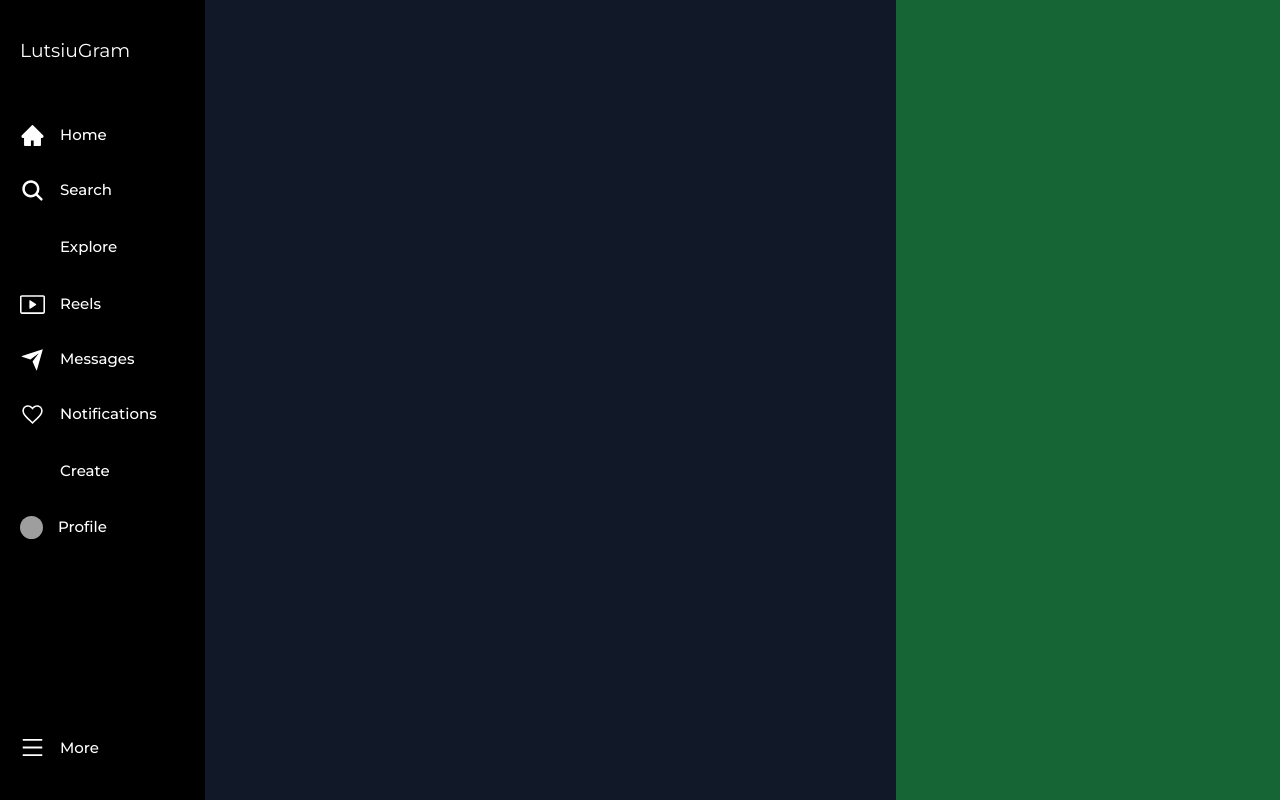
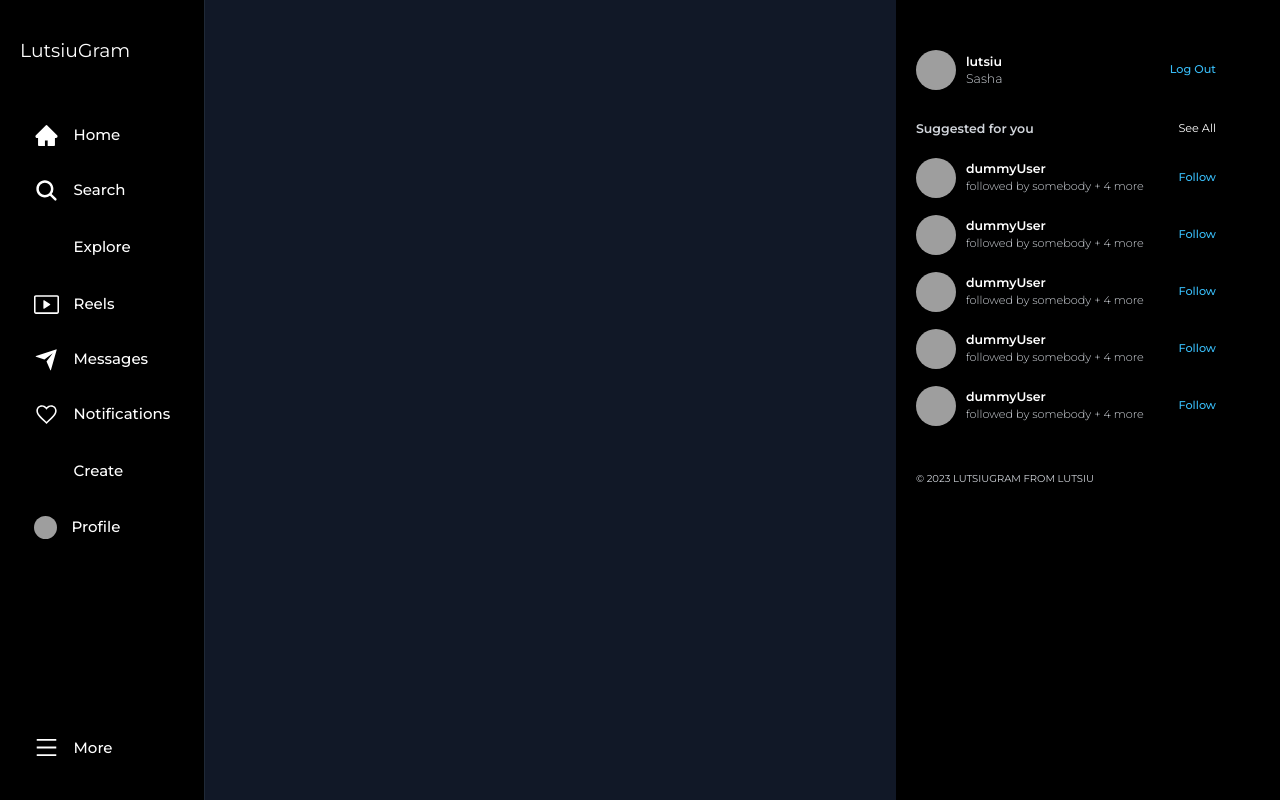
Before and after one commit to lutsiu/insta, a React (Vite) app in the folder frontend/: page /home in a window 1280 px wide. Built offline with nearby package versions, Linux system fonts and the light colour scheme; grey boxes are pictures that could not be loaded; some icons are missing.

Commit message:
rigth part was added

```diff
--- a/frontend/src/components/HomePage/LeftSide/NavigationItem/index.tsx
+++ b/frontend/src/components/HomePage/LeftSide/NavigationItem/index.tsx
@@ -1,7 +1,9 @@
+import useGetScreenWidth from "../../../../hooks/useGetScreenWidth";
 import { INavigationItem } from "../data";
 import styles from './styles.module.scss'
 export default function NavigationItem(props: INavigationItem) {
   const { icon, handleOnClick, content } = props;
+  const width = useGetScreenWidth();
   return (
     <li
       onClick={handleOnClick}
@@ -13,7 +15,7 @@ export default function NavigationItem(props: INavigationItem) {
         </div>
       )}
       {content !== "Profile" && <div>{icon}</div>}
-      <p className="text-2xl font-medium">{content}</p>
+      {width >= 1200 && <p className="text-2xl font-medium">{content}</p>}
     </li>
   );
 }
--- a/frontend/src/components/HomePage/LeftSide/index.tsx
+++ b/frontend/src/components/HomePage/LeftSide/index.tsx
@@ -1,10 +1,14 @@
+import useGetScreenWidth from "../../../hooks/useGetScreenWidth";
 import NavigationItem from "./NavigationItem";
 import { navigationItems } from "./data/index";
+import { IoLogoInstagram } from "react-icons/io5";
 export default function LeftSide() {
+  const width = useGetScreenWidth();
   return (
-    <div className=" w-[16%] h-screen px-[1rem] pt-[4rem] flex flex-col">
-      <h1 className="text-3xl pl-[1rem]">LutsiuGram</h1>
-      <ul className="mt-[5rem] flex flex-col gap-[1rem] flex-1 ">
+    <div className="lg:w-[6%] xl:w-[16%] h-screen px-[1rem] pt-[4rem] flex flex-col border-r-[1px] border-gray-800">
+      {width >= 1200 && <h1 className="text-3xl pl-[1rem] ">LutsiuGram</h1>}
+      {width <1200 && <div className="w-fit mx-auto"><IoLogoInstagram className="w-[2.5rem] h-[2.5rem]"/></div>}
+      <ul className="w-fit lg:mx-auto 2xl:mx-0  mt-[5rem] flex flex-col gap-[1rem] flex-1 ">
         {navigationItems.map((item, i) => {
           const lastIndex = navigationItems.length - 1;
           if (i !== lastIndex) {
@@ -12,8 +16,8 @@ export default function LeftSide() {
           }
           if (i === lastIndex) {
             return (
-              <div className="flex-1  flex flex-col justify-end pb-[3rem]">
-                <NavigationItem {...item} key={i} />
+              <div key={i} className="flex-1  flex flex-col justify-end pb-[3rem]">
+                <NavigationItem {...item} />
               </div>
             );
           }
--- /dev/null
+++ b/frontend/src/components/HomePage/RightSide/AccountItem/index.tsx
@@ -0,0 +1,27 @@
+interface Props {
+  isUserAccount: boolean;
+  img: string;
+  userName: string;
+  fullNameOrFollowers: string;
+}
+export default function AccountItem(props: Props) {
+  const { userName, img, fullNameOrFollowers, isUserAccount } = props;
+  return (
+    <div className="flex items-center justify-between cursor-pointer">
+      <div className="flex items-center gap-[1rem]">
+        <div className="w-[4rem] h-[4rem] overflow-hidden rounded-full">
+          <img
+            className="w-full h-full object-cover"
+            src={img}
+            alt="Avatar"
+          />
+        </div>
+        <div className="flex flex-col">
+          <span className="font-semibold text-xl">{userName}</span>
+          <span className={`text-gray-300 ${isUserAccount ? 'text-xl' : 'text-lg'} font-light`}>{fullNameOrFollowers}</span>
+        </div>
+      </div>
+      <p className="text-sky-400 font-medium text-lg">{isUserAccount ? "Log Out" : "Follow"}</p>
+    </div>
+  );
+}
--- /dev/null
+++ b/frontend/src/components/HomePage/RightSide/index.tsx
@@ -0,0 +1,40 @@
+import { useSelector } from "react-redux";
+import AccountItem from "./AccountItem";
+import { ReduxState } from "../../../redux/stateInterface";
+
+interface IAccountItemData {
+  img: string;
+  userName: string;
+  fullNameOrFollowers: string;
+}
+
+export default function RightSide() {
+  const { user } = useSelector((state: ReduxState) => state.user);
+  const dummyData: IAccountItemData[] = Array.from({ length: 5 }, () => {
+    return {
+      img: "https://sklepotaku.pl/userdata/public/news/images/4.jpg",
+      userName: "dummyUser",
+      fullNameOrFollowers: "followed by somebody + 4 more",
+    };
+  });
+  return (
+    <div className="xl:w-[25%] 2xl:w-[20%] mt-[5rem] pl-[2rem]">
+      <AccountItem
+        isUserAccount={true}
+        img={"https://sklepotaku.pl/userdata/public/news/images/4.jpg"}
+        userName={"lutsiu"}
+        fullNameOrFollowers={"Sasha"}
+      />
+      <div className="flex justify-between mt-[3rem] mb-[2rem]">
+        <p className="text-gray-300 font-semibold text-xl">Suggested for you</p>
+        <p className="text-lg ">See All</p>
+      </div>
+      <ul className="flex flex-col gap-[1.7rem]">
+        {dummyData.map((user, i) => {
+          return <AccountItem key={i} {...user} isUserAccount={false} />;
+        })}
+      </ul>
+      <div className="mt-[4.5rem] text-gray-300">© {new Date().getFullYear()} LUTSIUGRAM FROM LUTSIU</div>
+    </div>
+  );
+}
--- /dev/null
+++ b/frontend/src/hooks/useGetScreenWidth.tsx
@@ -0,0 +1,17 @@
+import { useEffect, useState } from "react";
+
+export default function useGetScreenWidth() {
+  const [width, setWidth] = useState(window.innerWidth);
+
+  useEffect(() => {
+    function handleResize(e: UIEvent) {
+      setWidth((e.currentTarget as Window).innerWidth);
+    }
+    window.addEventListener("resize", handleResize);
+    return () => {
+      window.removeEventListener("resize", handleResize);
+    };
+  }, []);
+
+  return width ;
+}
--- a/frontend/src/pages/Home/index.tsx
+++ b/frontend/src/pages/Home/index.tsx
@@ -1,12 +1,16 @@
 import LeftSide from "../../components/HomePage/LeftSide";
+import RightSide from "../../components/HomePage/RightSide";
+import useGetScreenWidth from "../../hooks/useGetScreenWidth";
 
 export default function Home() {
+
+  const width = useGetScreenWidth();
 
   return (
     <main className="flex">
       <LeftSide/>
       <div className="bg-gray-900 w-[54%] h-screen"></div>
-      <div className="bg-green-800 w-[30%] h-screen"></div>
+      {width > 1200 && <RightSide/>}
     </main>
   )
 }
```
